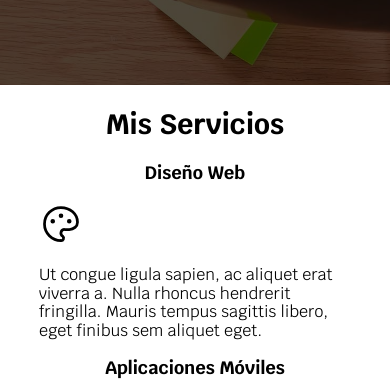
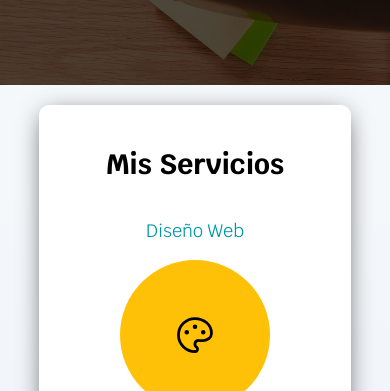
Before and after one commit to Luis-zunino/Proyecto_Freelancer, a website: page index.html in a window 390 px wide. Shown: the part 652-1043 px from the top of the page. Drawn offline with nearby package versions, Linux system fonts and the light colour scheme.

Commit message:
_main.scss
se da estilos y se hace responsive la seccion de servicios

```diff
--- a/ASSETS/SASS/PARTES/_hero.scss
+++ b/ASSETS/SASS/PARTES/_hero.scss
@@ -6,6 +6,7 @@
     background-size: cover;
     position: relative;
     height: 45rem;
+    margin-bottom: 2rem;
 
     .contenido-hero {
         position: absolute;
--- /dev/null
+++ b/ASSETS/SASS/PARTES/_main.scss
@@ -0,0 +1,48 @@
+@import "variables";
+
+.sombra {
+    -webkit-box-shadow: 0px 5px 26px -6px rgba(0, 0, 0, 0.75);
+    -moz-box-shadow: 0px 5px 26px -6px rgba(0, 0, 0, 0.75);
+    box-shadow: 0px 5px 26px -6px rgba(0, 0, 0, 0.75);
+    background-color: $blanco;
+    padding: 2rem;
+    border-radius: 1rem;
+
+    .servicios {
+        display: grid;
+        grid-template-columns: repeat(3, 1fr);
+        column-gap: 1rem;
+
+        @media(max-width: 768px) {
+            grid-template-columns: repeat(1, 1fr);
+
+        }
+
+        .servicio {
+            display: flex;
+            flex-direction: column;
+            align-items: center;
+
+            h3 {
+                color: $secundario;
+                font-weight: normal;
+            }
+
+            p {
+                line-height: 2;
+                text-align: center
+            }
+
+            .iconos {
+                height: 15rem;
+                width: 15rem;
+                background-color: $primario;
+                border-radius: 50%;
+                display: flex;
+                justify-content: space-evenly;
+                align-items: center;
+            }
+        }
+
+    }
+}
--- a/ASSETS/SASS/style.scss
+++ b/ASSETS/SASS/style.scss
@@ -1,6 +1,7 @@
 @import "PARTES/variables";
 @import "PARTES/nav";
 @import "PARTES/hero";
+@import "PARTES/main";
 
 html {
     box-sizing: border-box;
@@ -10,6 +11,7 @@ html {
     body {
         font-size: 16px;
         font-family: 'Krub', sans-serif;
+        background-image: linear-gradient(to top,#DFE9F3 0%, $blanco);
     }
 }
 
```
Also changed, not shown: ASSETS/CSS/style.css.
